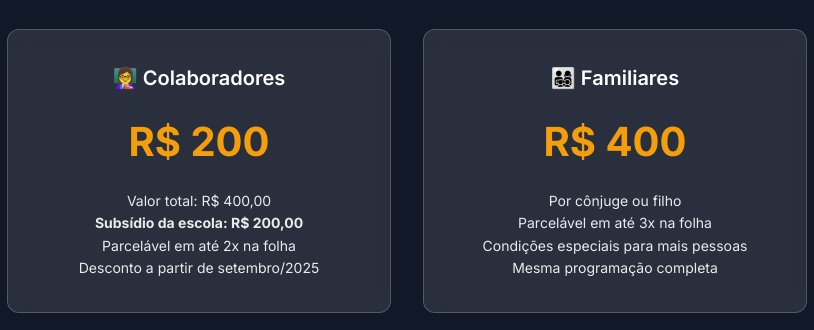
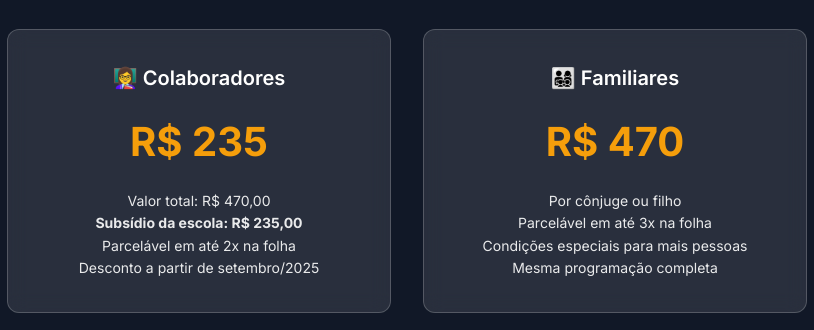
Before and after one commit to pedrologapp/diadosprofessores, a plain HTML site: page index.html in a window 1280 px wide. Shown: the part 2928-3258 px from the top of the page, 233-1047 px from the left. Drawn offline with Linux system fonts and the light colour scheme.

Commit message:
Update index.html

```diff
--- a/index.html
+++ b/index.html
@@ -771,17 +771,17 @@
             <div class="price-cards">
                 <div class="price-card">
                     <h3>👩‍🏫 Colaboradores</h3>
-                    <div class="price">R$ 200</div>
+                    <div class="price">R$ 235</div>
                     <div class="price-details">
-                        Valor total: R$ 400,00<br>
-                        <strong>Subsídio da escola: R$ 200,00</strong><br>
+                        Valor total: R$ 470,00<br>
+                        <strong>Subsídio da escola: R$ 235,00</strong><br>
                         Parcelável em até 2x na folha<br>
                         Desconto a partir de setembro/2025
                     </div>
                 </div>
                 <div class="price-card">
                     <h3>👨‍👩‍👧‍👦 Familiares</h3>
-                    <div class="price">R$ 400</div>
+                    <div class="price">R$ 470</div>
                     <div class="price-details">
                         Por cônjuge ou filho<br>
                         Parcelável em até 3x na folha<br>
```
